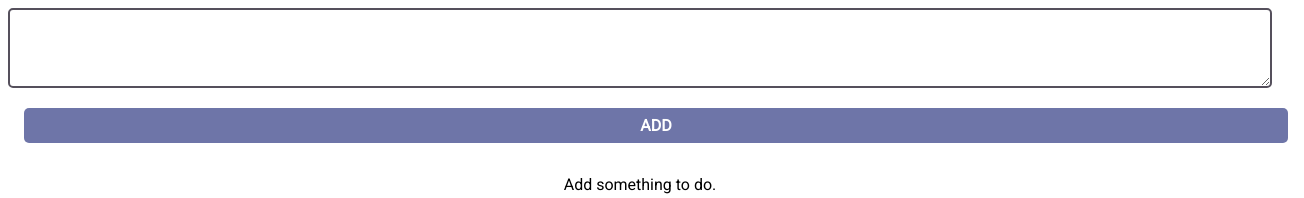
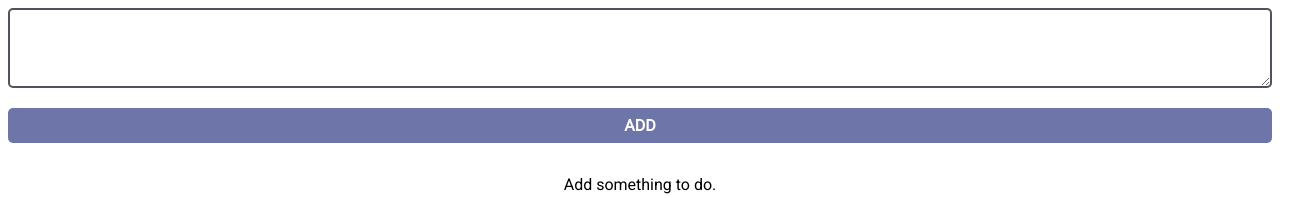
Before and after one commit to viveloper/react-redux-todoapp, a React (Create React App) app: page / in a window 1280 px wide. Shown: the top 198 px of the page, 1304 px wide, since content can reach past the window. Built offline with nearby package versions, Linux system fonts and the light colour scheme; the HTML template or start-up script is replaced by a standard one.

Commit message:
updated ui

```diff
--- a/src/index.css
+++ b/src/index.css
@@ -46,7 +46,7 @@ body {
 }
 
 .Todo-form button {
-  margin: 1rem;
+  margin: 1rem 0;
 }
 
 .Todo-item {
@@ -70,8 +70,8 @@ body {
 
 .Todo-item button {
   display: block;
-  margin: 0 6px;
-  width: 3rem;
+  margin: 0 4px;
+  width: 2.2rem;
   background: rgb(231, 84, 84);
   font-size: 1rem;
 }
```
